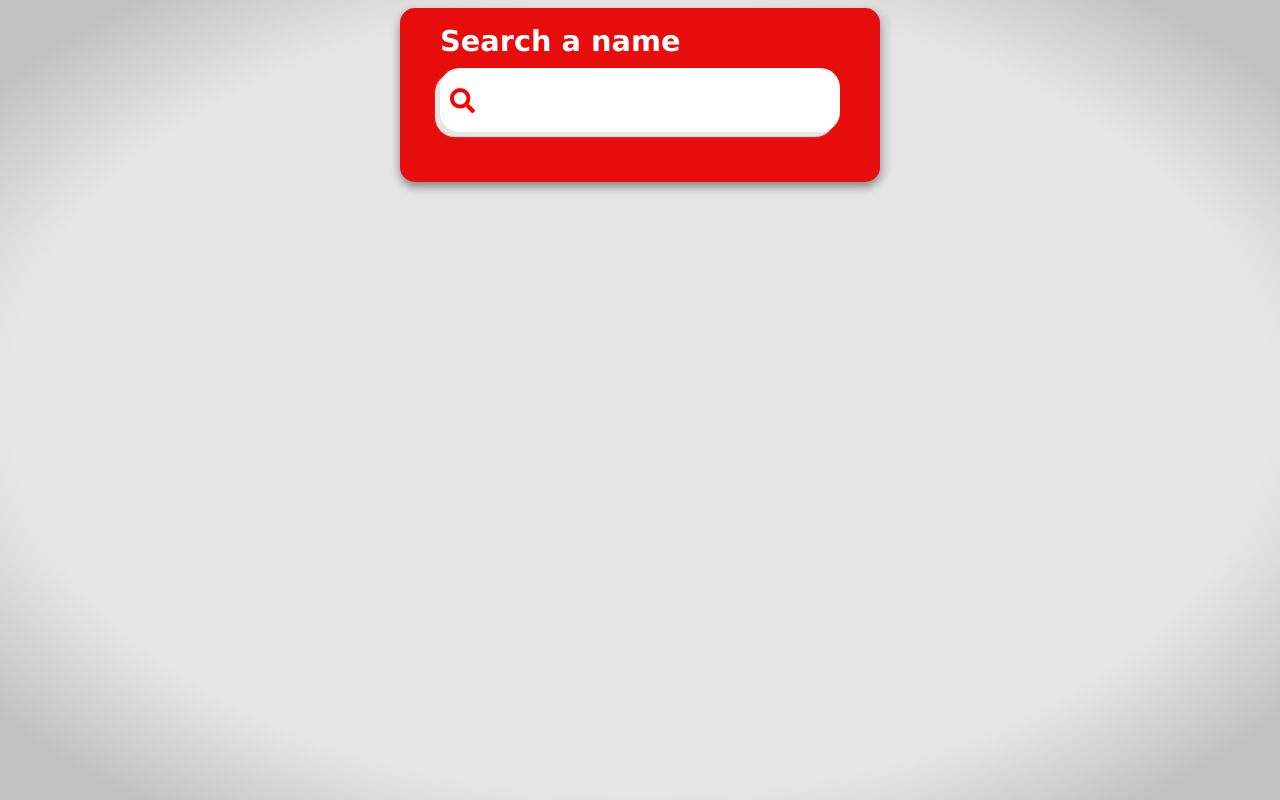
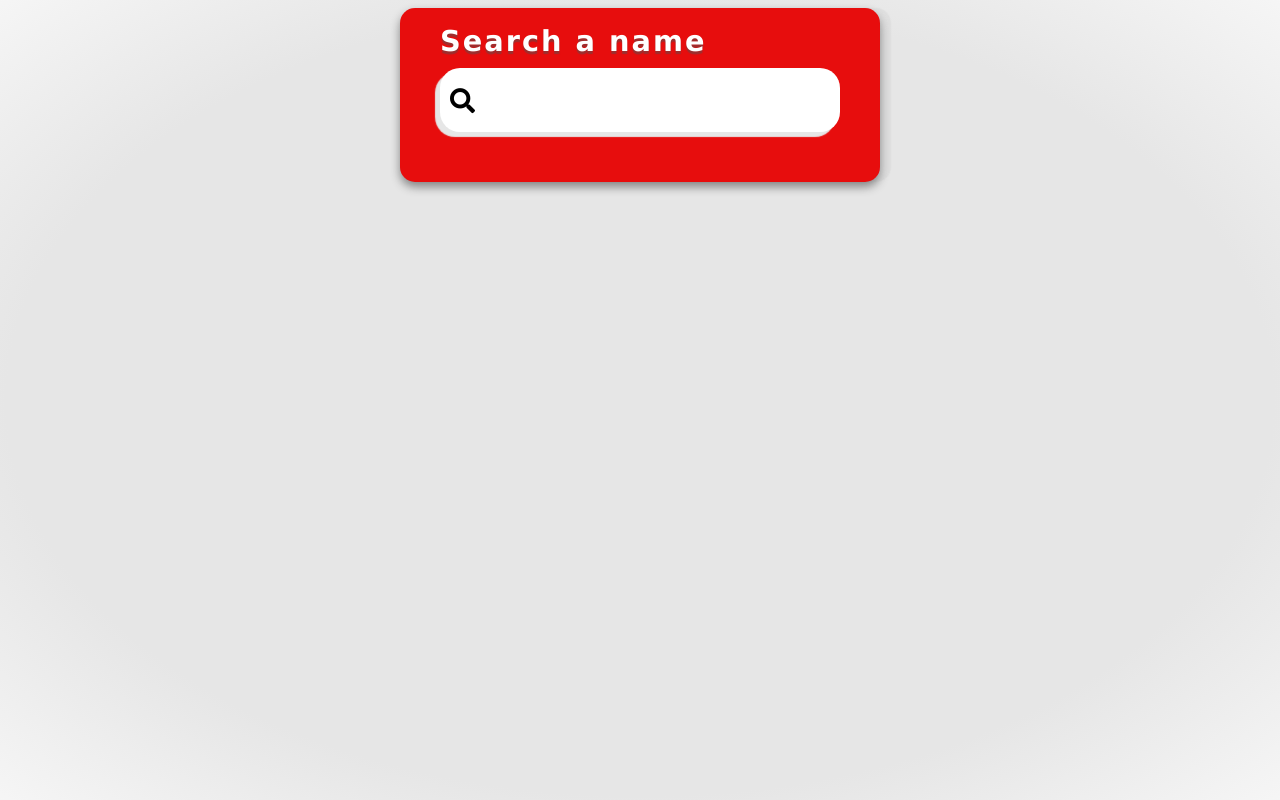
Before and after one commit to LeonardoSchmittK/filterListReact, a React (Create React App) app: page / in a window 1280 px wide. Built offline with nearby package versions, Linux system fonts and the light colour scheme; a web font is replaced by a local one.

Commit message:
finishing the project

```diff
--- a/src/App.js
+++ b/src/App.js
@@ -12,6 +12,7 @@ export default class AutoCompleteText extends React.Component {
 
     this.onTextChanged = this.onTextChanged.bind(this);
     this.renderSuggestions = this.renderSuggestions.bind(this);
+    this.getFocus = this.getFocus.bind(this)
   }
 
   onTextChanged = (e) => {
@@ -32,7 +33,8 @@ export default class AutoCompleteText extends React.Component {
   renderSuggestions() {
     const { suggestions } = this.state;
     if (suggestions.length === 0) {
-      return null;
+      return
+
     }
     return (
       <>
@@ -44,12 +46,19 @@ export default class AutoCompleteText extends React.Component {
         ))}
       </>
     );
+
   }
+
+    getFocus(){
+      window.document.querySelector('.searchField').focus()
+    }
+
+
 
   render() {
     let items = this.state.suggestions;
     return (
-      <div className="interface">
+      <div className="interface" >
         <h1 className="title">
           Search a name
           <span className="counter">
@@ -63,10 +72,12 @@ export default class AutoCompleteText extends React.Component {
           className="searchField"
           maxLength="13"
           onChange={this.onTextChanged}
+          onMouseMove={this.getFocus}
         />
         <i className="searchIcon fas fa-search"></i>
 
-        {this.renderSuggestions()}
+         {this.renderSuggestions() }
+
       </div>
     );
   }
--- a/src/style/style.css
+++ b/src/style/style.css
@@ -7,7 +7,7 @@
 }
 
 body {
-  background: radial-gradient(#e6e6e6 70%, #c2c2c2 90%) fixed;
+  background: radial-gradient(#e6e6e6 70%, #eeeeee90) fixed;
 }
 
 .interface {
@@ -27,6 +27,8 @@ body {
   margin-bottom: 10px;
   margin-top: -4px;
   font-size: clamp(1.8rem, 2vw, 2.5rem);
+  letter-spacing: 2px;
+  text-shadow: 0 3px 1px #9c2f2f;
 }
 
 .searchIcon {
@@ -34,7 +36,6 @@ body {
   margin-left: -390px;
   margin-top: 20px;
   font-size: 25px;
-  color: red;
 }
 
 .searchField {
@@ -57,7 +58,7 @@ body {
   font-family: monospace;
   color: white;
   position: relative;
-  background: #c51414;
+  background: #ca0b0b;
   position: absolute;
   padding: 0 7px;
   margin-left: 2%;
--- a/src/style/style.scss
+++ b/src/style/style.scss
@@ -1,5 +1,6 @@
 $mainColor:  #e70d0d;
 $secondaryColor: grey;
+
 
 ::selection {
   background-color: $mainColor;
@@ -7,7 +8,8 @@ $secondaryColor: grey;
 }
 
 body {
-  background: radial-gradient( rgb(230, 230, 230) 70%,rgb(194, 194, 194)90%)  fixed;
+  background: radial-gradient( #e6e6e6 70%,#eeeeee90)  fixed;
+
 }
 
 .interface {
@@ -27,8 +29,8 @@ body {
   margin-bottom: 10px;
   margin-top:-4px;
   font-size: clamp(1.8rem, 2vw, 2.5rem);
-  // font-size: 40px;
-
+  letter-spacing: 2px;
+  text-shadow: 0 3px 1px rgb(156, 47, 47);
 }
 
 .searchIcon {
@@ -36,7 +38,6 @@ body {
   margin-left:-390px;
   margin-top: 20px;
   font-size: 25px;
-  color: red;
 
 }
 
@@ -61,7 +62,7 @@ body {
   font-family: monospace;
   color: rgb(255, 255, 255);
   position: relative;
-  background: rgb(197, 20, 20);
+  background: darken($mainColor,6%);
   position: absolute;
   padding: 0 7px;
   margin-left:2%;
@@ -90,6 +91,7 @@ body {
   .userIcon {
     padding-right: 20px;
     font-size: 25px;
+
   }
 
 }
```
Also changed, not shown: 1 other file (tests, documents, lock files or other folders).
